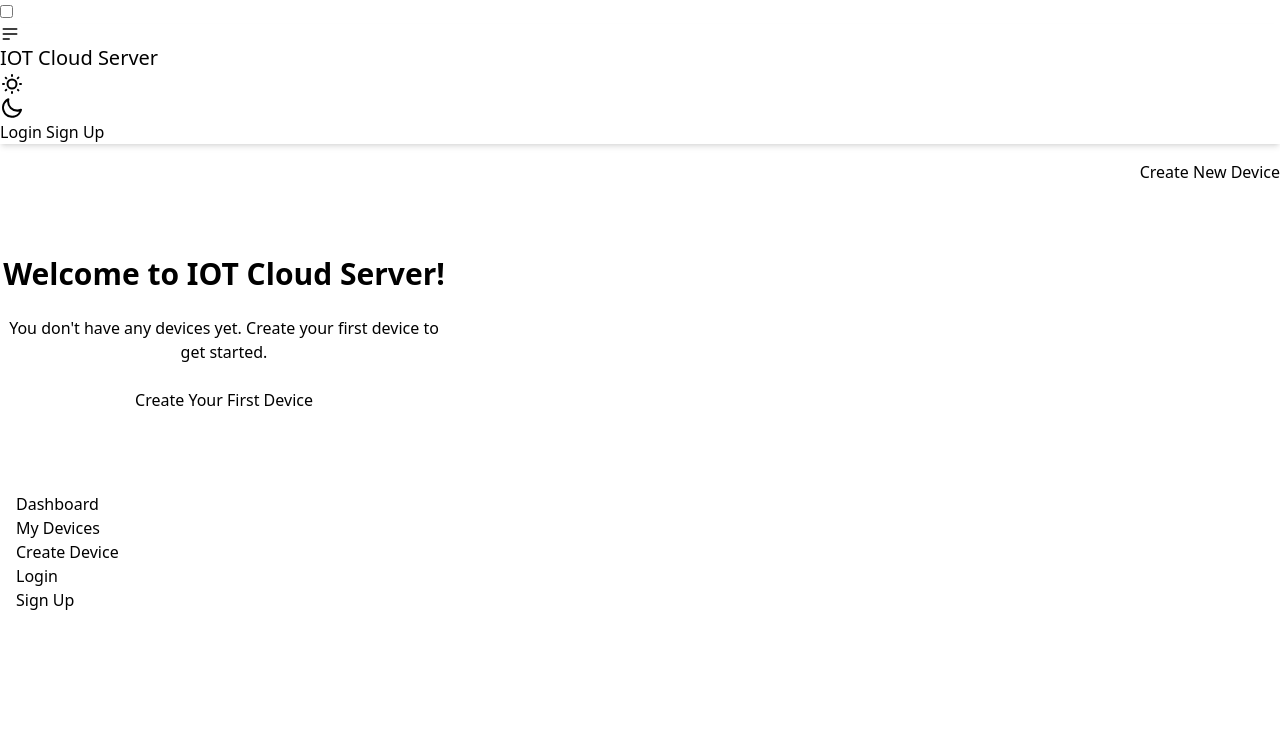
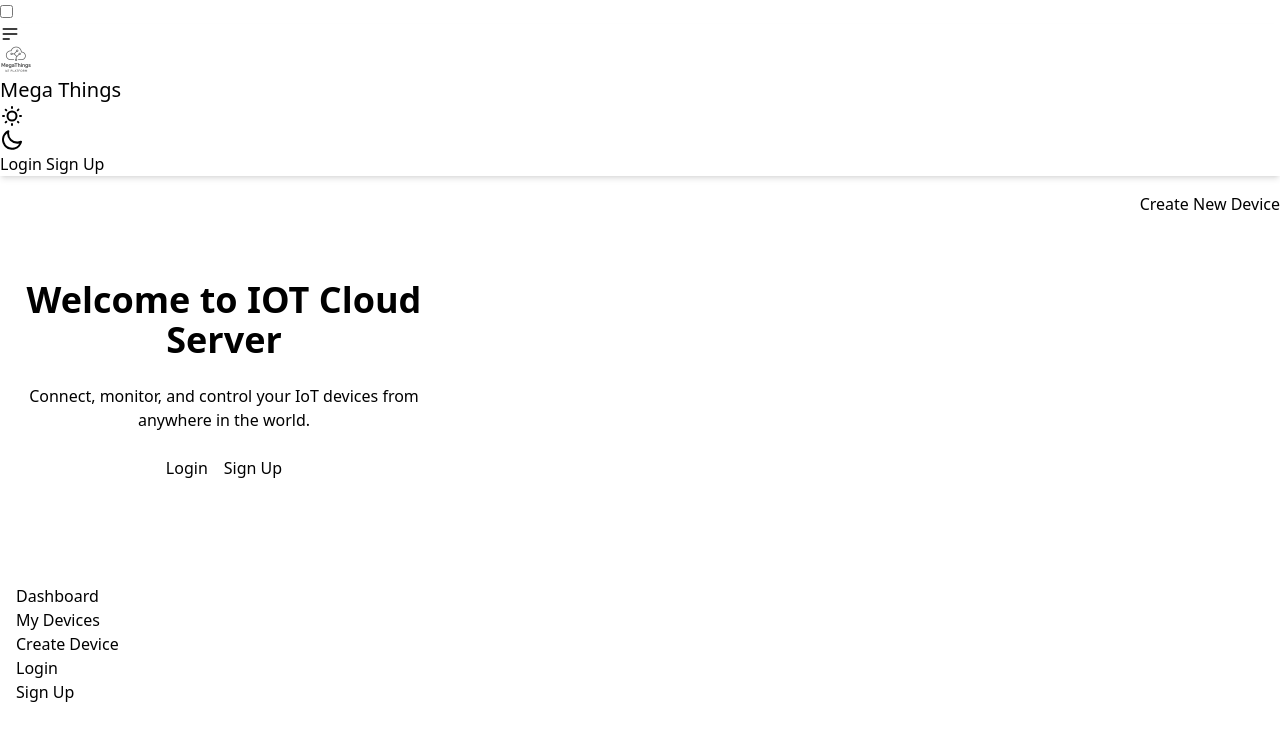
Before and after one commit to wazabanda/IOTCloudServer, a Django app: template templates/core/index.html in a window 1280 px wide. Shown: the top 741 px of the page. Run offline with Django 4.2, Linux system fonts and the light colour scheme; the template is opened without the code that fills it, so the values that code supplies are empty; style sheets or scripts are compiled from the project's sources; some libraries are stand-ins or nearby versions.

Commit message:
Enhance device management and user interface
- Updated `DeviceForm` to include `is_active` field for better device status management.
- Added `is_active` and `last_seen` fields to the `Device` model, along with a new `is_online` property to determine device connectivity.
- Improved `HomeView` to calculate and display statistics for total, active, and inactive devices, as well as the most recently updated device.
- Enhanced the `index.html` template to show device statistics and a welcome section for non-authenticated users.
- Updated `detail.html` to display the device ID instead of the API key and adjusted WebSocket URL accordingly.

```diff
--- a/core/forms.py
+++ b/core/forms.py
@@ -6,7 +6,7 @@ from crispy_forms.layout import Submit, Layout, Field
 class DeviceForm(forms.ModelForm):
     class Meta:
         model = Device
-        fields = ['device_name']
+        fields = ['device_name','is_active']
 
     def __init__(self, *args, **kwargs):
         super().__init__(*args, **kwargs)
--- a/templates/core/base.html
+++ b/templates/core/base.html
@@ -30,7 +30,10 @@
                             <path stroke-linecap="round" stroke-linejoin="round" stroke-width="2" d="M4 6h16M4 12h16M4 18h7" />
                         </svg>
                     </label>
-                    <a href="{% url 'home-view' %}" class="btn btn-ghost normal-case text-xl">IOT Cloud Server</a>
+                    <a href="{% url 'home-view' %}" class="btn btn-ghost normal-case text-xl">
+                        <img src="{% static 'img/logo.png' %}" alt="Mega Things Logo" class="h-8 mr-2">
+                        Mega Things
+                    </a>
                 </div>
                 <div class="navbar-center">
                     <!-- Theme toggle -->
@@ -101,18 +104,20 @@
 
     <script>
         // Theme toggle functionality
+        const light_theme = 'nord';
+        const dark_theme = 'business';
         document.addEventListener('DOMContentLoaded', function() {
             const themeToggle = document.getElementById('theme-toggle');
             const html = document.documentElement;
 
             // Check for saved theme
-            const savedTheme = localStorage.getItem('theme') || 'nord';
+            const savedTheme = localStorage.getItem('theme') || light_theme;
             html.setAttribute('data-theme', savedTheme);
-            themeToggle.checked = savedTheme === 'night';
+            themeToggle.checked = savedTheme === dark_theme;
 
             // Listen for theme toggle changes
             themeToggle.addEventListener('change', function() {
-                const theme = this.checked ? 'night' : 'nord';
+                const theme = this.checked ? dark_theme : light_theme;
                 html.setAttribute('data-theme', theme);
                 localStorage.setItem('theme', theme);
             });
--- a/templates/core/index.html
+++ b/templates/core/index.html
@@ -7,6 +7,58 @@
     <a href="{% url 'device_create' %}" class="btn btn-primary">
         Create New Device
     </a>
+</div>
+
+{% if user.is_authenticated %}
+<!-- Stats Section -->
+<div class="stats shadow w-full mb-8">
+  <div class="stat">
+    <div class="stat-figure text-primary">
+      <svg xmlns="http://www.w3.org/2000/svg" fill="none" viewBox="0 0 24 24" class="inline-block w-8 h-8 stroke-current"><path stroke-linecap="round" stroke-linejoin="round" stroke-width="2" d="M4.318 6.318a4.5 4.5 0 000 6.364L12 20.364l7.682-7.682a4.5 4.5 0 00-6.364-6.364L12 7.636l-1.318-1.318a4.5 4.5 0 00-6.364 0z"></path></svg>
+    </div>
+    <div class="stat-title">Total Devices</div>
+    <div class="stat-value text-primary">{{ stats.total_devices }}</div>
+    <div class="stat-desc">Your IoT ecosystem</div>
+  </div>
+
+  <div class="stat">
+    <div class="stat-figure text-success">
+      <svg xmlns="http://www.w3.org/2000/svg" fill="none" viewBox="0 0 24 24" class="inline-block w-8 h-8 stroke-current"><path stroke-linecap="round" stroke-linejoin="round" stroke-width="2" d="M13 10V3L4 14h7v7l9-11h-7z"></path></svg>
+    </div>
+    <div class="stat-title">Active Devices</div>
+    <div class="stat-value text-success">{{ stats.active_devices }}</div>
+    <div class="stat-desc">Devices currently online</div>
+  </div>
+
+  <div class="stat">
+    <div class="stat-figure text-secondary">
+      <svg xmlns="http://www.w3.org/2000/svg" fill="none" viewBox="0 0 24 24" class="inline-block w-8 h-8 stroke-current"><path stroke-linecap="round" stroke-linejoin="round" stroke-width="2" d="M12 6V4m0 2a2 2 0 100 4m0-4a2 2 0 110 4m-6 8a2 2 0 100-4m0 4a2 2 0 110-4m0 4v2m0-6V4m6 6v10m6-2a2 2 0 100-4m0 4a2 2 0 110-4m0 4v2m0-6V4"></path></svg>
+    </div>
+    <div class="stat-title">Inactive Devices</div>
+    <div class="stat-value">{{ stats.inactive_devices }}</div>
+    <div class="stat-desc">Devices currently offline</div>
+  </div>
+
+  {% if stats.latest_device %}
+  <div class="stat">
+    <div class="stat-figure text-secondary">
+      <div class="avatar">
+        <div class="w-16 rounded-full">
+          <img src="{% static 'img/image-1.jpg' %}" />
+        </div>
+      </div>
+    </div>
+    <div class="stat-title">Last Updated Device</div>
+    <div class="stat-value">{{ stats.latest_device.device_name }}</div>
+    <div class="stat-desc">
+      {% if stats.latest_device.last_seen %}
+        {{ stats.latest_device.last_seen|timesince }} ago
+      {% else %}
+        Never connected
+      {% endif %}
+    </div>
+  </div>
+  {% endif %}
 </div>
 
 {% if devices %}
@@ -20,10 +72,17 @@
             <h2 class="card-title">{{ device.device_name }}</h2>
             <p class="text-sm opacity-70">Device ID: {{ device.device_id }}</p>
             <div class="card-actions justify-between items-center mt-4">
-                <a href="{% url 'device' device.device_id %}" class="btn btn-primary btn-sm">
-                    View Data
-                </a>
+                <div>
+                    {% if device.is_online %}
+                    <span class="badge badge-success">Online</span>
+                    {% else %}
+                    <span class="badge badge-error">Offline</span>
+                    {% endif %}
+                </div>
                 <div class="flex space-x-2">
+                    <a href="{% url 'device' device.device_id %}" class="btn btn-primary btn-sm">
+                        View Data
+                    </a>
                     <a href="{% url 'device_update' device.id %}" class="btn btn-circle btn-sm btn-ghost">
                         <svg xmlns="http://www.w3.org/2000/svg" class="h-5 w-5" viewBox="0 0 20 20" fill="currentColor">
                             <path d="M13.586 3.586a2 2 0 112.828 2.828l-.793.793-2.828-2.828.793-.793zM11.379 5.793L3 14.172V17h2.828l8.38-8.379-2.83-2.828z" />
@@ -69,5 +128,20 @@
     </div>
 </div>
 {% endif %}
+{% else %}
+<!-- Welcome section for non-authenticated users -->
+<div class="hero bg-base-200 rounded-box mb-8">
+    <div class="hero-content text-center py-10">
+        <div class="max-w-md">
+            <h1 class="text-4xl font-bold">Welcome to IOT Cloud Server</h1>
+            <p class="py-6">Connect, monitor, and control your IoT devices from anywhere in the world.</p>
+            <div class="flex justify-center gap-4">
+                <a href="{% url 'account_login' %}" class="btn btn-primary">Login</a>
+                <a href="{% url 'account_signup' %}" class="btn btn-outline">Sign Up</a>
+            </div>
+        </div>
+    </div>
+</div>
+{% endif %}
 
 {% endblock content %}
```
Also changed, not shown: core/models.py (+11 -1 lines), core/views.py (+29 -37 lines), templates/core/device/detail.html (+5 -5 lines), core/migrations/0020_device_is_active_device_last_seen.py (added), static/img/logo.png (added), 1 other file.
